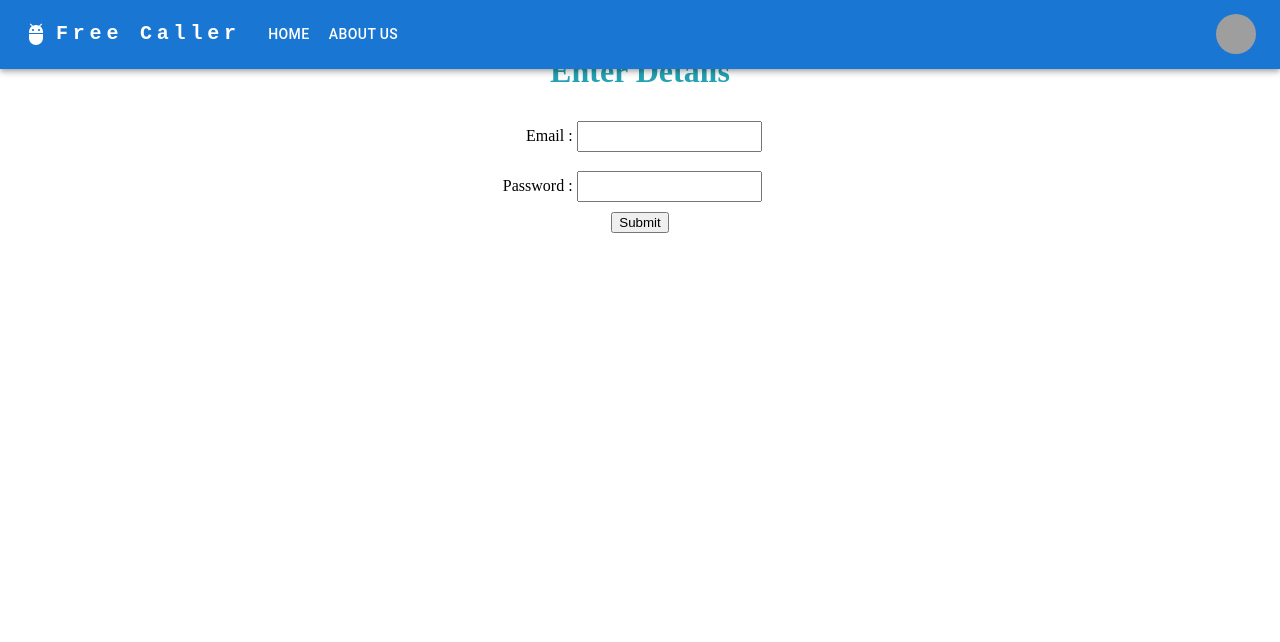
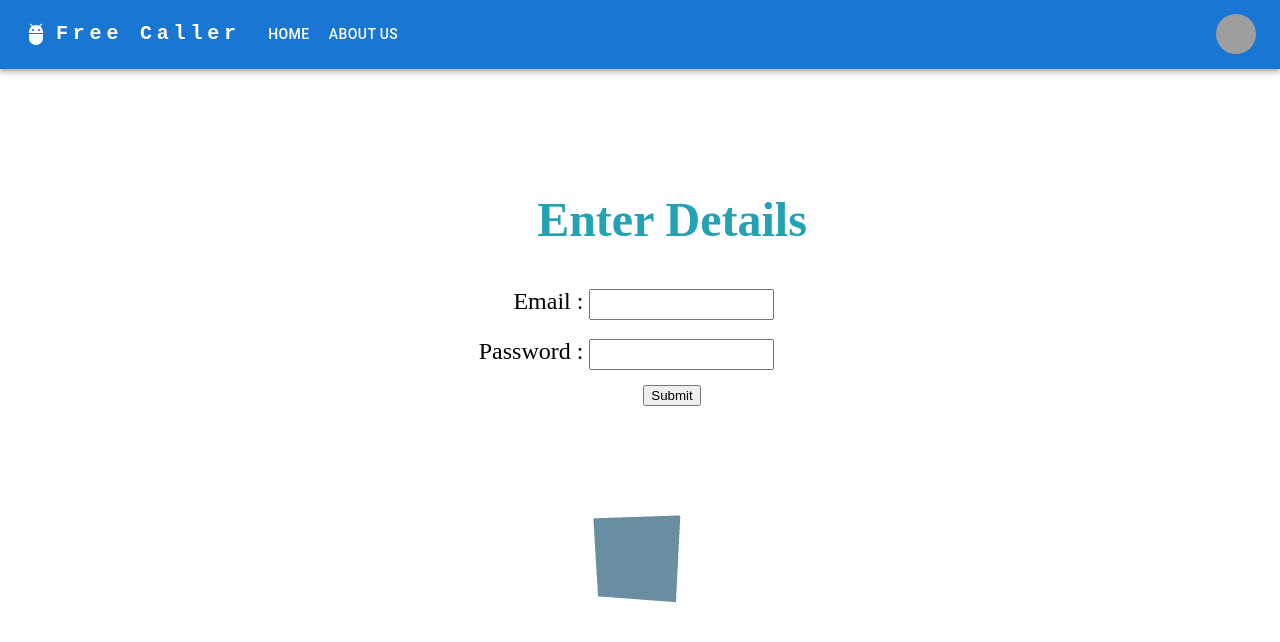
Before and after one commit to Thomas7474/true_caller_clone, a React (Vite) app in the folder true_caller/: page /login in a window 1280 px wide. Shown: the top 642 px of the page. Built offline with nearby package versions, Linux system fonts and the light colour scheme; grey boxes are pictures that could not be loaded.

Commit message:
second commit

```diff
--- a/true_caller/src/components/login.css
+++ b/true_caller/src/components/login.css
@@ -1,45 +1,11 @@
 #root {
   max-width: 1300px;
   margin: 0 auto;
-    padding: 2rem;
+  padding: 10rem;
   text-align: center;
 }
 
-  .logo {
-    height: 6em;
-    padding: 1.5em;
-    will-change: filter;
-    transition: filter 300ms;
-  }
-  .logo:hover {
-    filter: drop-shadow(0 0 2em #f7ff64da);
-  }
-  .logo.react:hover {
-    filter: drop-shadow(0 0 2em #61fb78aa);
-  }
 
-  @keyframes logo-spin {
-    from {
-      transform: rotate(0deg);
-    }
-    to {
-      transform: rotate(360deg);
-    }
-  }
-
-  @media (prefers-reduced-motion: no-preference) {
-    a:nth-of-type(2) .logo {
-      animation: logo-spin infinite 20s linear;
-    }
-  }
-
-  .card {
-    padding: 2em;
-  }
-
-  .read-the-docs {
-    color: #937676;
-  }
 h1 {
   color: #22a2b3;
 }
@@ -49,6 +15,7 @@
     display: flex;
     flex-direction: column;
     align-items:end;
+    margin-right: 20%;
     justify-content: space-around;
     width: 60%;
   }
@@ -58,3 +25,13 @@
   .password{
     height: 25px;
   }
+  .container{
+    height: 40vh;
+    width: 40vw;
+    margin-left: 20vw;
+    margin-right: 30%;
+    display: flex;
+    flex-direction: column;
+    align-items: center;
+    font-size:x-large;
+  }
--- a/true_caller/src/components/login.jsx
+++ b/true_caller/src/components/login.jsx
@@ -1,5 +1,6 @@
 import React, { useState } from 'react';
 import ResponsiveAppBar from './navbar';
+import ThreeScene from './threedim';
 import './login.css'
 function Login(){
     const [contacts, setContacts] = useState({
@@ -46,6 +47,7 @@ function Login(){
   return (
     <div className="App">
       <ResponsiveAppBar />
+
       <div className="container">
         <h1>Enter Details</h1>
         <div className="inputs">
@@ -84,6 +86,7 @@ function Login(){
         <ThreeScene/>
       </header>
     </div> */}
+    <ThreeScene/>
     </div>
   );
 }
--- a/true_caller/src/components/threedim.jsx
+++ b/true_caller/src/components/threedim.jsx
@@ -1,7 +1,5 @@
 // src/ThreeScene.js
-import React, { useRef,} from 'react';
-//import React, { useState } from 'react';
-
+import React, { useRef } from 'react';
 import { Canvas, useFrame } from '@react-three/fiber';
 import { Box } from '@react-three/drei';
 
@@ -14,8 +12,8 @@ const RotatingBox = () => {
     }
   });
   return (
-    <Box ref={ref}>
-      <meshStandardMaterial attach="material" color="green" />
+    <Box ref={ref} args={[3, 3, 3]}>  {/* Adjust args to make the box larger */}
+      <meshStandardMaterial attach="material" color="#a6d8f7" />
     </Box>
   );
 };
```
Lines whose indentation alone changed are shown as unchanged.
